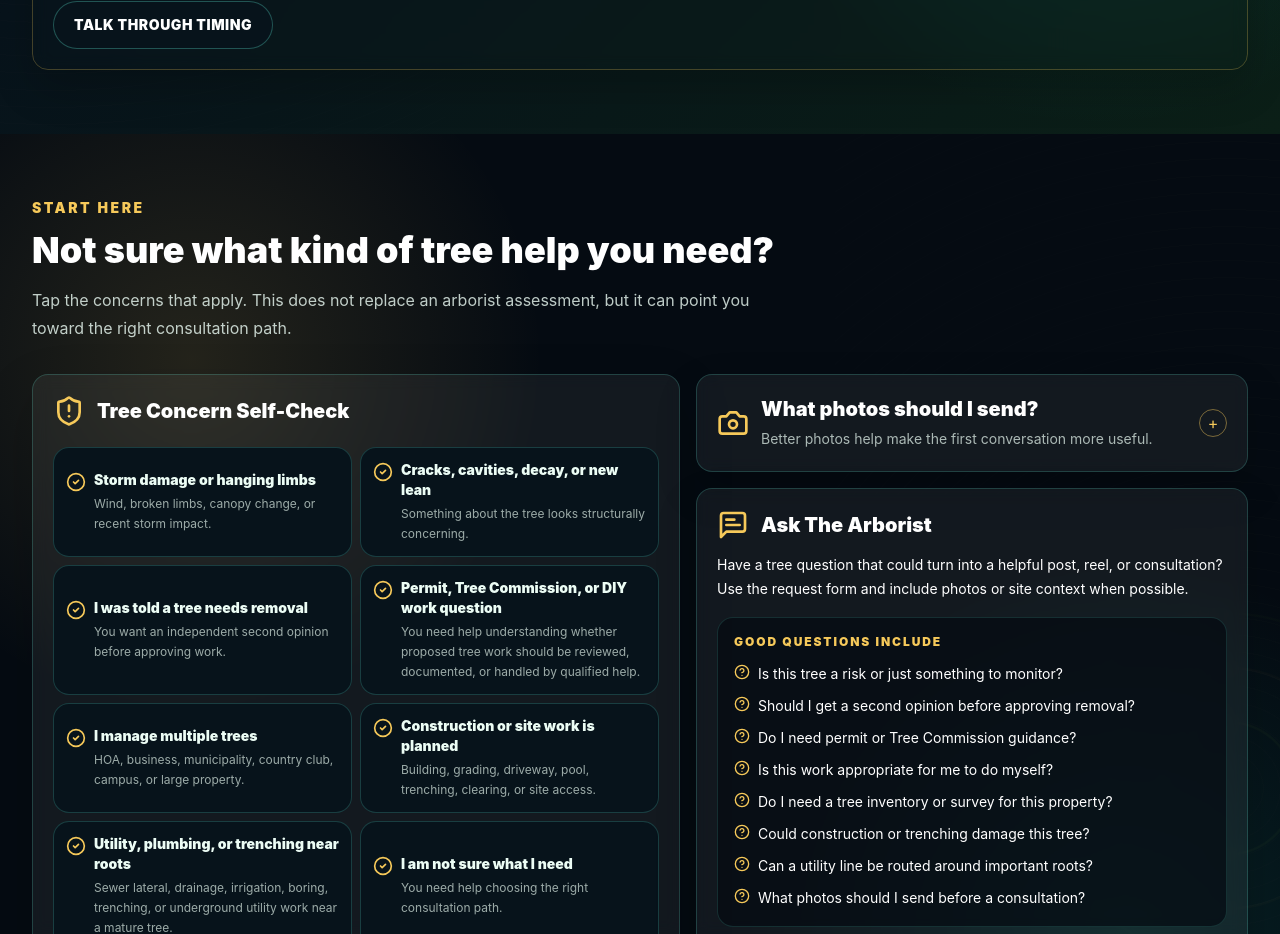
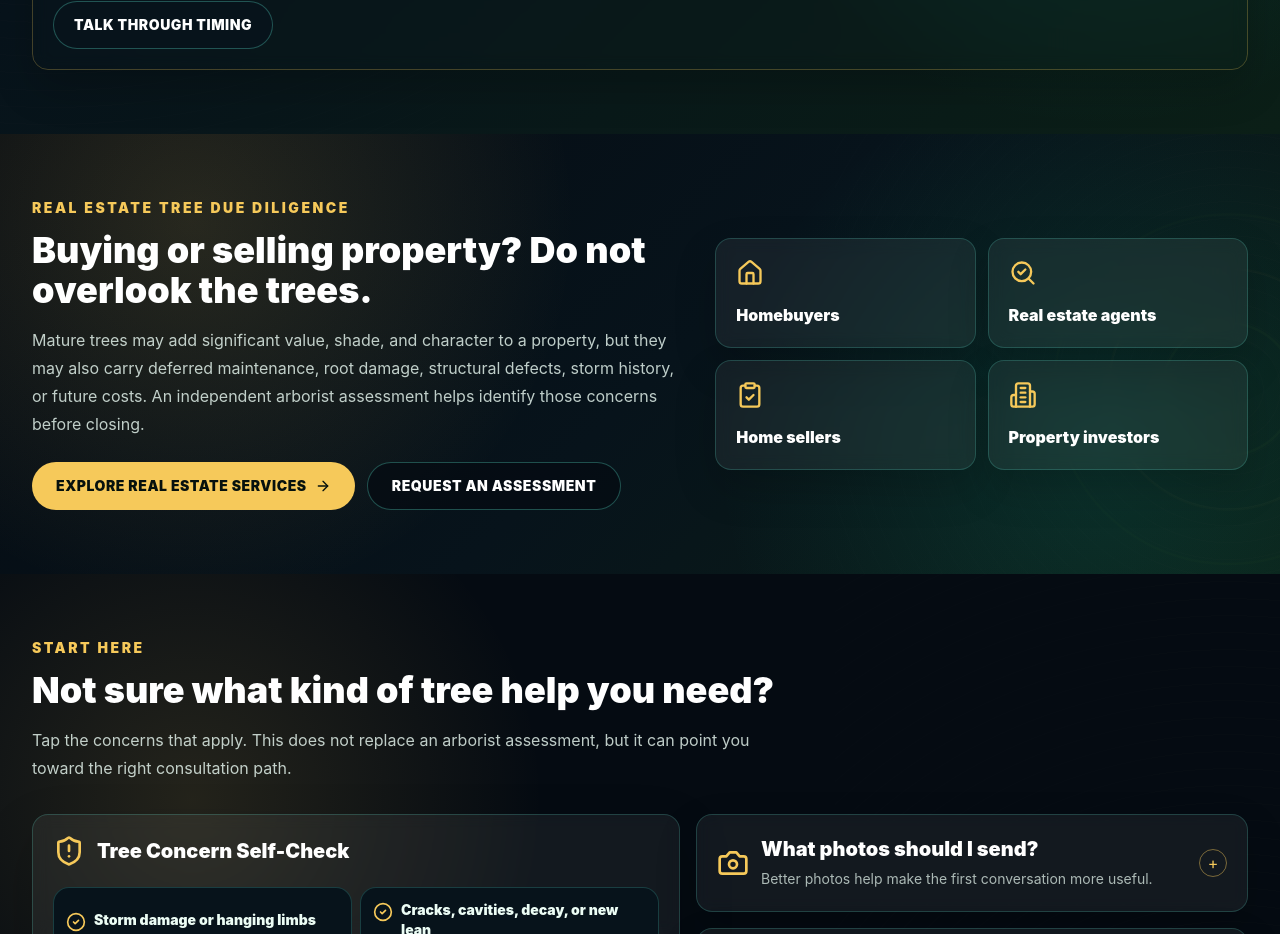
Before and after one commit to TheCryptoArborist/tree251, a Next.js app: page / in a window 1280 px wide. Shown: the part 2060-2994 px from the top of the page. Built offline with nearby package versions, Linux system fonts and the light colour scheme.

Commit message:
Render real estate section on homepage

```diff
--- a/components/AudienceTrustSection.tsx
+++ b/components/AudienceTrustSection.tsx
@@ -1,4 +1,5 @@
 import { DecisionGuidesSection } from "@/components/DecisionGuidesSection";
+import { RealEstateHomeSection } from "@/components/RealEstateHomeSection";
 
 const audienceGroups = [
   {
@@ -43,6 +44,7 @@ export function AudienceTrustSection() {
       </section>
 
       <DecisionGuidesSection />
+      <RealEstateHomeSection />
     </>
   );
 }
```
